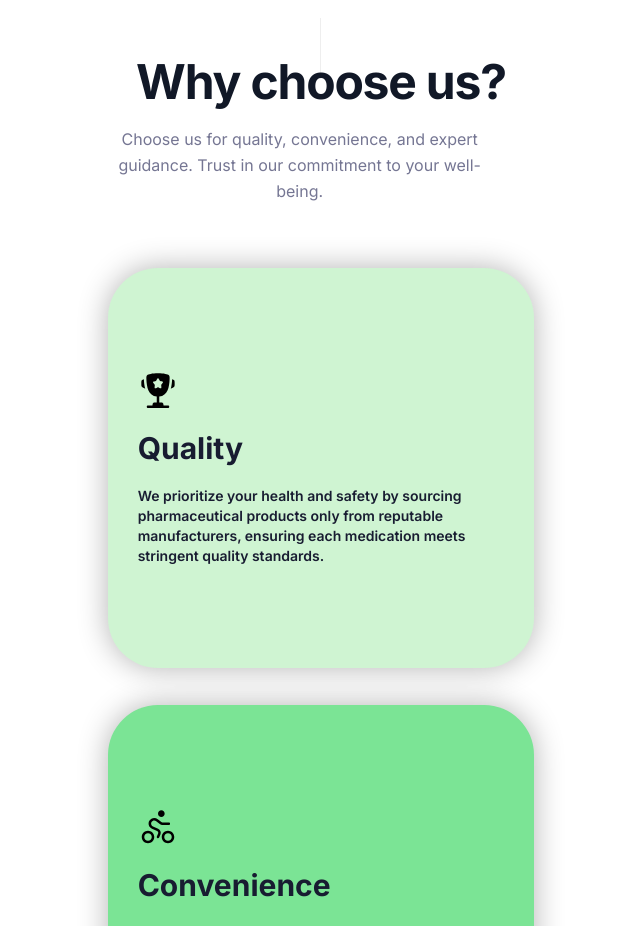
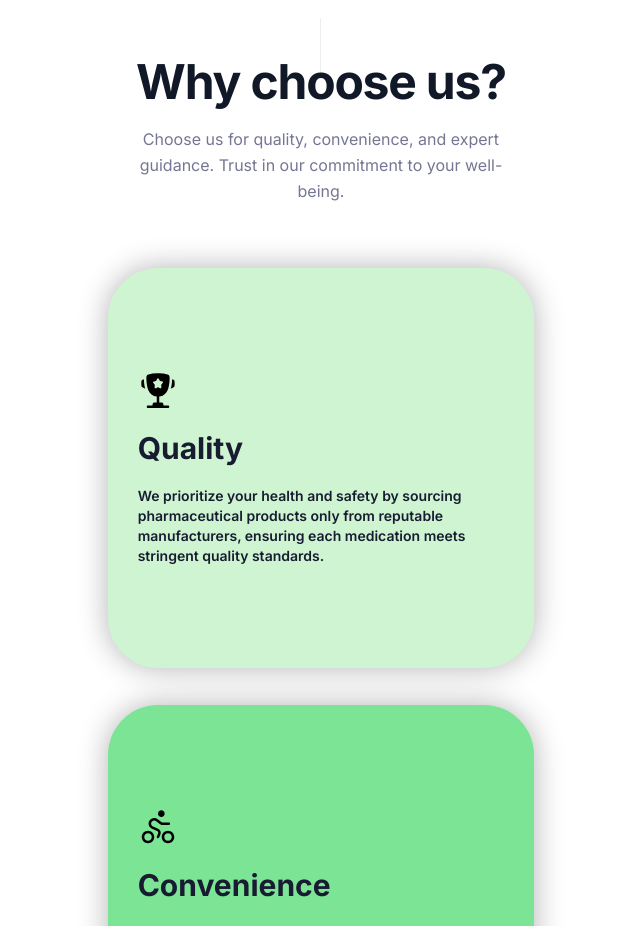
Before and after one commit to Thisisashutosh/solid-nextjs-main, a Next.js app: page / in a window 1280 px wide. Shown: the part 1340-2266 px from the top of the page, without its empty margins (319-959 px from the left). Built offline with nearby package versions, Linux system fonts and the light colour scheme.

Commit message:
made changes to whyus

```diff
--- a/components/WhyUs/index.tsx
+++ b/components/WhyUs/index.tsx
@@ -7,7 +7,7 @@ const index = () => {
         <h2 className="mb-5 mt-10 text-center text-3xl font-bold tracking-tight text-gray-900 sm:text-4xl lg:text-5xl">
           Why choose us?
         </h2>
-        <p className="text-center mb-10 md:w-4/5 lg:w-3/5 xl:w-[90%]">
+        <p className="m-auto text-center mb-10 md:w-4/5 lg:w-4/5 xl:w-[90%]">
           Choose us for quality, convenience, and expert guidance. Trust in our
           commitment to your well-being.
         </p>
```
